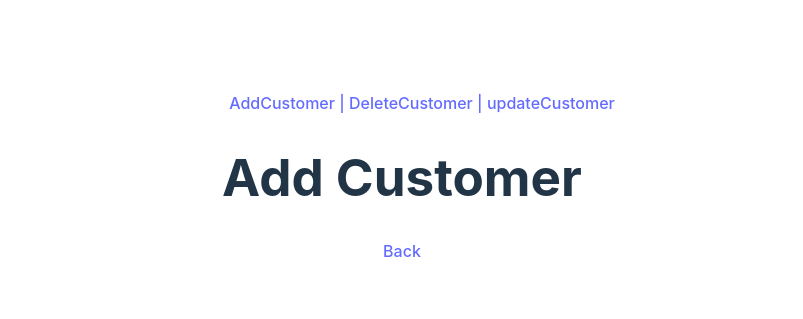
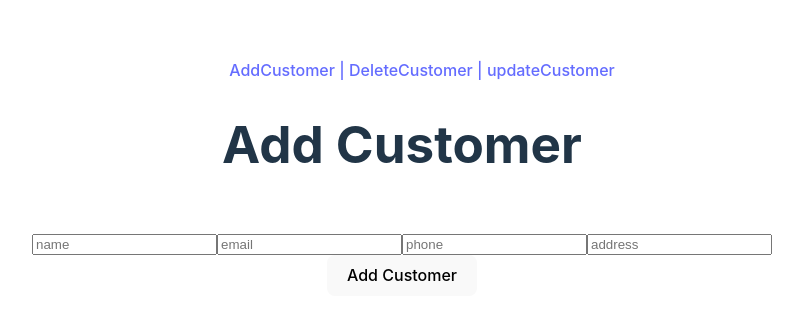
Before and after one commit to Thisura2001/react-intro, a React (Vite) app: page /add in a window 1280 px wide. Shown: the part 231-550 px from the top of the page, without its empty margins (238-1041 px from the left). Built offline with nearby package versions, Linux system fonts and the light colour scheme.

Commit message:
Add customer with route

```diff
--- a/src/App.tsx
+++ b/src/App.tsx
@@ -5,6 +5,7 @@ import {AddCustomer} from "./Pages/AddCustomer.tsx";
 import {DeleteCustomer} from "./Pages/DeleteCustomer.tsx";
 import {UpdateCustomer} from "./Pages/UpdateCustomer.tsx";
 import {RootLayOut} from "./component/RootLayOut.tsx";
+import {CustomerProvider} from "./component/CustomerProvider.tsx";
 
 function App() {
     const routes = createBrowserRouter([
@@ -22,7 +23,9 @@ function App() {
     ])
     return (
         <>
-            <RouterProvider router={routes}></RouterProvider>
+            <CustomerProvider>
+                <RouterProvider router={routes}></RouterProvider>
+            </CustomerProvider>
         </>
     )
 }
--- a/src/Pages/AddCustomer.tsx
+++ b/src/Pages/AddCustomer.tsx
@@ -1,10 +1,35 @@
-import {Link} from "react-router";
+import {Link, useNavigate} from "react-router";
+import {useContext, useState} from "react";
+import {CustomerContext} from "../component/CustomerProvider.tsx";
+import {Customer} from "../Model/Customer.ts";
 
 export function AddCustomer(){
+    const navigate = useNavigate();
+    const [customers, setCustomers] = useContext(CustomerContext);
+
+    const [name, setName] = useState('')
+    const [email, setEmail] = useState('')
+    const [phone, setPhone] = useState('')
+    const [address, setAddress] = useState('')
+
+
+    function handleSubmit() {
+        const newCustomer = new Customer(name, email, phone, address);
+        setCustomers((customers: Customer[]) => [...customers, newCustomer]);
+        navigate("/");
+    }
+
     return(
         <>
-            <h1>Add Customer</h1>
-            <Link to="/">Back</Link>
+            <header><h1>Add Customer</h1></header>
+            <br/>
+            <input type="text" placeholder='name' onChange={(e) => setName(e.target.value)}/>
+            <input type="text" placeholder='email' onChange={(e) => setEmail(e.target.value)}/>
+            <input type="text" placeholder='phone' onChange={(e) => setPhone(e.target.value)}/>
+            <input type="text" placeholder='address' onChange={(e) => setAddress(e.target.value)}/>
+            <br/>
+            <button onClick={handleSubmit}>Add Customer</button>
+
         </>
     )
 }
--- a/src/Pages/DashBoard.tsx
+++ b/src/Pages/DashBoard.tsx
@@ -1,9 +1,14 @@
+import {useContext} from "react";
+import {CustomerContext} from "../component/CustomerProvider.tsx";
+import {Customer} from "../Model/Customer.ts";
 
 
 export function DashBoard() {
+    const [customers, setCustomers] = useContext(CustomerContext)
     return(
         <>
-            <h1>DashBoard</h1>
+            Dashboard
+            {customers.map((customer: Customer) => (<div key={customer.email}>{customer.name + ' '+ customer.email + ' '+ customer.phone + ' ' +customer.address}</div>))}
         </>
     )
 }
--- /dev/null
+++ b/src/component/CustomerProvider.tsx
@@ -0,0 +1,15 @@
+import {createContext, ReactNode, useState} from "react";
+import {Customer} from "../Model/Customer.ts";
+
+export const CustomerContext = createContext()
+export function CustomerProvider({ children }) {
+    const [cutomers,setCustomers] = useState<Customer[]>([])
+
+    return (
+        <>
+            <CustomerContext.Provider value={[cutomers,setCustomers]}>
+                {children}
+            </CustomerContext.Provider>
+        </>
+    )
+}
```
